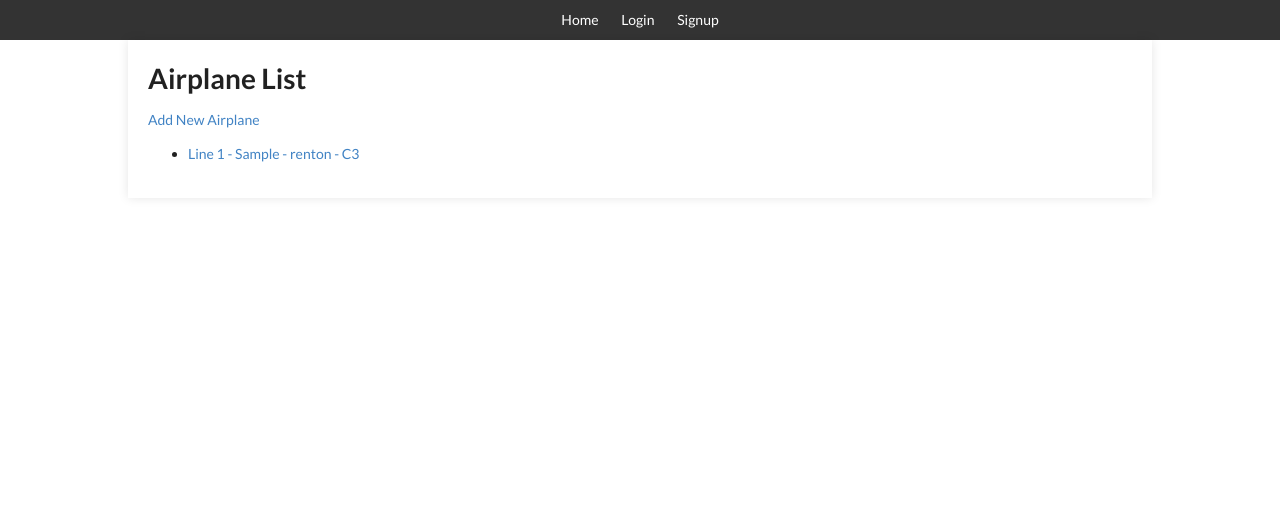
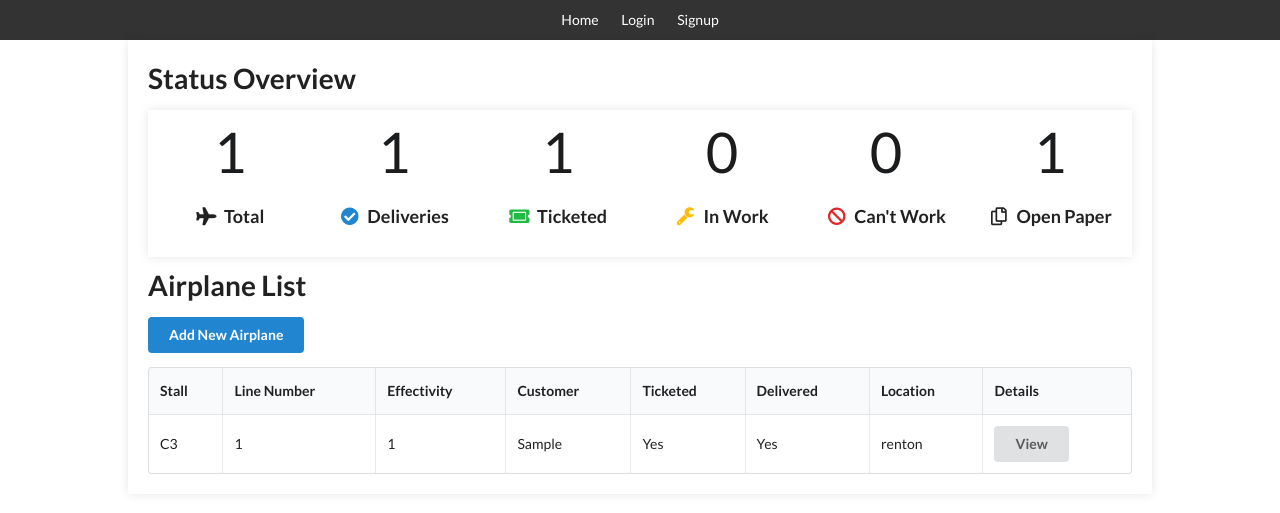
Before and after one commit to rSchleckser/avionics-status-board, a Django app: page /airplane/ in a window 1280 px wide. Shown: the top 513 px of the page. Run offline with Django 5.2, Linux system fonts and the light colour scheme; tables that the repository leaves empty hold one stand-in row (values such as "Sample post"); some libraries are stand-ins or nearby versions.

Commit message:
feat: merge airplane list with status list

```diff
--- a/avionics_status_board/airplane/templates/airplane/airplane_list.html
+++ b/avionics_status_board/airplane/templates/airplane/airplane_list.html
@@ -1,21 +1,98 @@
 {% extends "base.html" %}
 
-{% block title %}Airplane List{% endblock %}
+{% block title %}Status Overview & Airplane List{% endblock %}
 
 {% block content %}
+<h1>Status Overview</h1>
+
+<!-- Status Dashboard Section -->
+<div class="ui grid container six statistics center aligned">
+  <div class="ui statistic two wide column hover-statistic">
+    <div class="value">
+      {{ planes }}
+    </div>
+    <h3><i class="plane icon"></i> Total</h3>
+  </div>
+  <div class="ui statistic two wide column hover-statistic">
+    <div class="value">
+      {{ deliveries }}
+    </div>
+    <h3><i class="blue check circle icon"></i> Deliveries</h3>
+  </div>
+  <div class="ui statistic two wide column hover-statistic">
+    <div class="value">
+      {{ ticket }}
+    </div>
+    <h3><i class="green ticket icon"></i> Ticketed</h3>
+  </div>
+  <div class="ui statistic two wide column hover-statistic">
+    <div class="value">
+      {{ inWork }}
+    </div>
+    <h3><i class="yellow wrench icon"></i> In Work</h3>
+  </div>
+  <div class="ui statistic two wide column hover-statistic">
+    <div class="value">
+      {{ cantWork }}
+    </div>
+    <h3><i class="red dont icon"></i> Can't Work</h3>
+  </div>
+  <div class="ui statistic two wide column hover-statistic">
+    <div class="value">
+      {{ openPaper }}
+    </div>
+    <h3><i class="copy outline icon"></i> Open Paper</h3>
+  </div>
+</div>
+
 <h1>Airplane List</h1>
-<a href="{% url 'airplane:create' %}">Add New Airplane</a>
+<a href="{% url 'airplane:create' %}" class="ui button primary">Add New Airplane</a>
 
-<ul>
-  {% for airplane in airplanes %}
-  <li>
-    <a href="{% url 'airplane:detail' airplane.pk %}">
-      Line
-      {{ airplane.line_number }} -
-      {{ airplane.customer }} - {{airplane.location_city}} - {{airplane.location_stall}}
-  </li>
-  {% empty %}
-  <li>No airplanes available.</li>
-  {% endfor %}
-</ul>
+<!-- Airplane Table -->
+<table class="ui celled table">
+  <thead>
+    <tr>
+      <th>Stall</th>
+      <th>Line Number</th>
+      <th>Effectivity</th>
+      <th>Customer</th>
+      <th>Ticketed</th>
+      <th>Delivered</th>
+      <th>Location</th>
+      <th>Details</th>
+    </tr>
+  </thead>
+  <tbody>
+    {% for airplane in airplanes %}
+    <tr>
+      <td>
+        {{ airplane.location_stall }}
+      </td>
+      <td>
+        {{ airplane.line_number }}
+      </td>
+      <td>
+        {{ airplane.effectivity }}
+      </td>
+      <td>
+        {{ airplane.customer }}
+      </td>
+      <td>
+        {{ airplane.ticketed|yesno:"Yes,No" }}
+      </td>
+      <td>
+        {{ airplane.delivered|yesno:"Yes,No" }}
+      </td>
+      <td>
+        {{ airplane.location_city }}
+      </td>
+      <td><a href="{% url 'airplane:detail' airplane.pk %}" class="ui button">View</a></td>
+    </tr>
+    {% empty %}
+    <tr>
+      <td colspan="8">No airplanes available.</td>
+    </tr>
+    {% endfor %}
+  </tbody>
+</table>
 {% endblock %}
--- a/avionics_status_board/airplane/views.py
+++ b/avionics_status_board/airplane/views.py
@@ -8,6 +8,19 @@ class AirplaneListView(ListView):
     model = Airplane
     template_name = "airplane/airplane_list.html"
     context_object_name = "airplanes"
+
+    def get_context_data(self, **kwargs):
+        context = super().get_context_data(**kwargs)
+
+        # Status overview data
+        context["planes"] = Airplane.objects.count()
+        context["deliveries"] = Airplane.objects.filter(delivered=True).count()
+        context["ticket"] = Airplane.objects.filter(ticketed=True).count()
+        context["inWork"] = Work.objects.filter(status="in_progress").count()
+        context["cantWork"] = Work.objects.filter(status="cant_work").count()
+        context["openPaper"] = Work.objects.filter(status="open_paper").count()
+
+        return context
 
 class AirplaneDetailView(DetailView):
     model = Airplane
```
Also changed, not shown: avionics_status_board/work/templates/work/work_list.html (+9 -5 lines).
